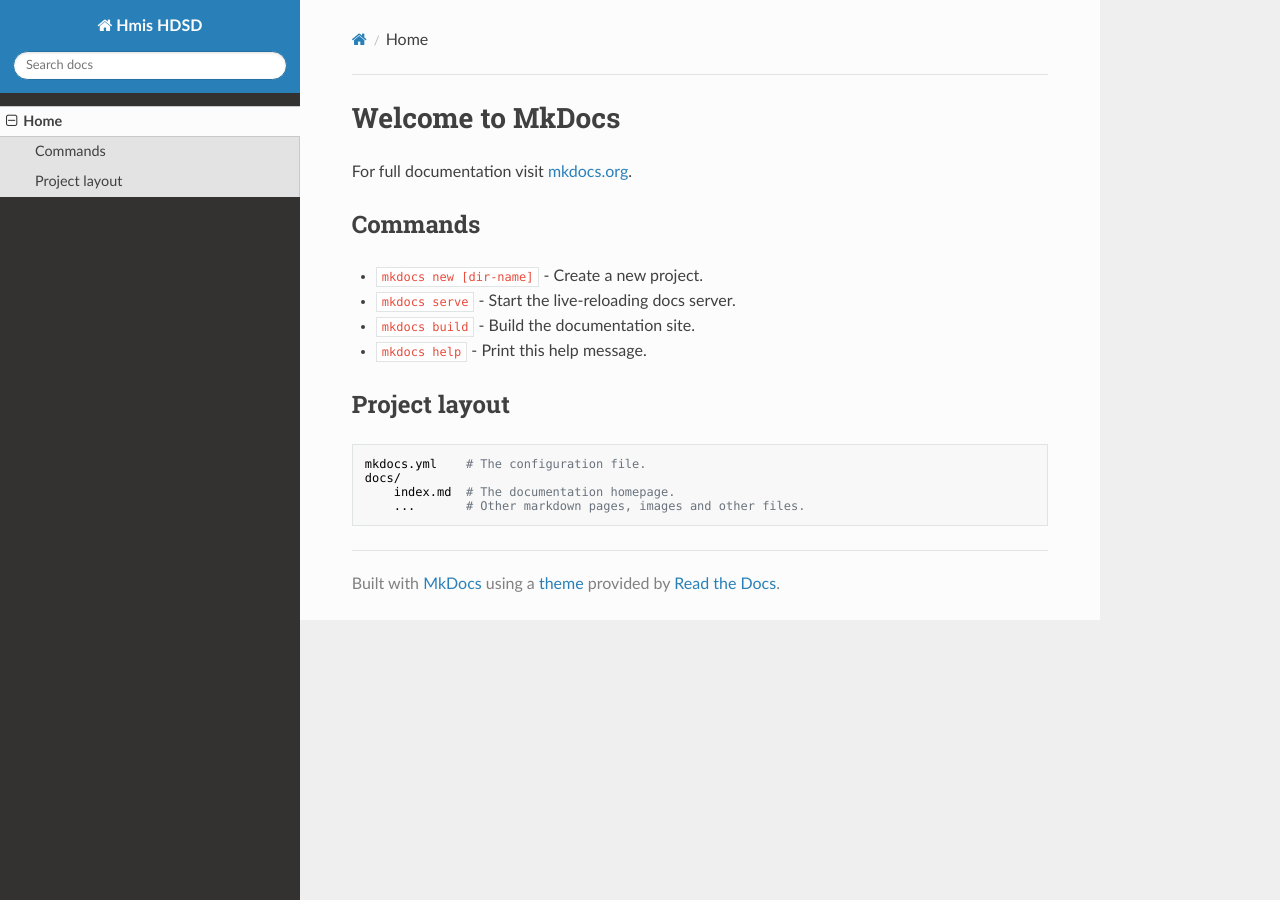
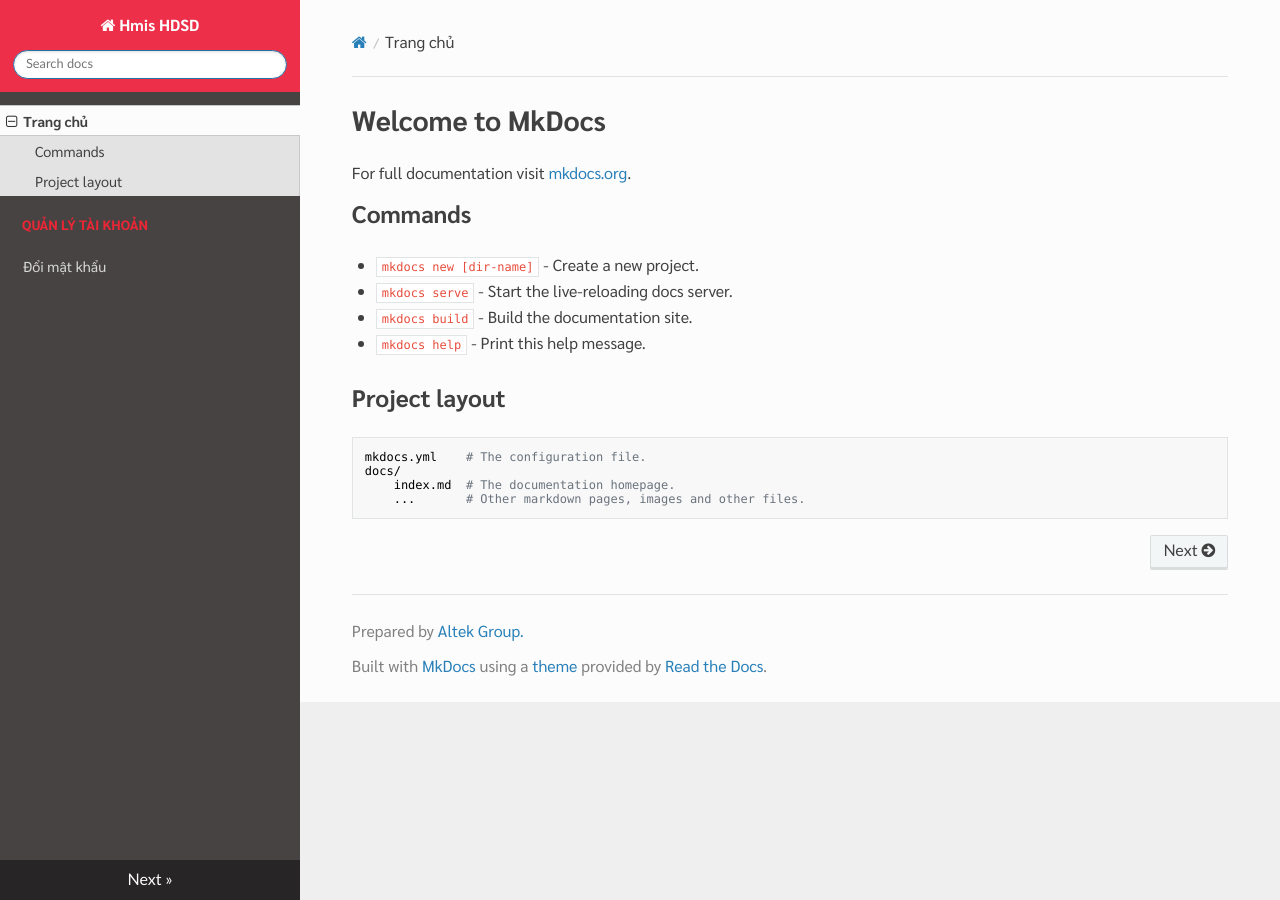
Before and after one commit to zFinnz/hmis_guide, an MkDocs documentation site: the page built from docs/index.md, in a window 1280 px wide. Built offline with MkDocs 1.6.1, drawn with Linux system fonts in a browser that asks for light colours; nearby versions of some CDN libraries; old or Windows-style settings are respelled for this version of MkDocs.

Commit message:
update guide

```diff
--- /dev/null
+++ b/docs/css/extra.css
@@ -0,0 +1,60 @@
+body {
+    font-family: "Sarabun",sans-serif !important;
+}
+
+@font-face {
+    font-family: "Sarabun";
+    src: url("../fonts/Sarabun-Regular.ttf") format("truetype");
+    font-weight: 400;
+  }
+  @font-face {
+    font-family: "Sarabun";
+    src: url("../fonts/Sarabun-Medium.ttf") format("truetype");
+    font-weight: 500;
+  }
+  @font-face {
+    font-family: "Sarabun";
+    src: url("../fonts/Sarabun-SemiBold.ttf") format("truetype");
+    font-weight: 600;
+  }
+h1, h2, .rst-content .toctree-wrapper p.caption, h3, h4, h5, h6, legend {
+    font-family: "Sarabun",sans-serif !important;
+}
+  @font-face {
+    font-family: "Sarabun";
+    src: url("../fonts/Sarabun-Bold.ttf") format("truetype");
+    font-weight: 700;
+  }
+
+p {
+    margin-bottom: 12px !important;
+}
+.wy-grid-for-nav .wy-nav-content-wrap .wy-nav-content {
+  max-width: 1024px !important;
+}
+.wy-side-nav-search {
+  background-color: #ED2F4A;
+}
+.wy-menu-vertical header, .wy-menu-vertical p.caption{
+  color: #EC2635;
+}
+.wy-nav-side {
+  background: #474343;
+}
+.wy-nav-top {
+  background: #2196F3;
+}
+/* .wy-menu-vertical header, .wy-menu-vertical p.caption{
+  color: #EC2635;
+  -webkit-text-fill-color: white;
+  -webkit-text-stroke-width: 1px;
+  -webkit-text-stroke-color: #EC2635;
+} */
+
+/* div.rst-content > div:first-child {
+  display: none;
+} */
+/*
+.rst-content img {
+  object-fit: none;
+} */
--- /dev/null
+++ b/docs/js/extra.js
@@ -0,0 +1,10 @@
+$(function() {
+  let divSideScroll = document.querySelector('div.wy-side-scroll');
+  let menuCurrent = document.querySelectorAll('a.reference.internal.current');
+  let divSearch = document.querySelector('div.wy-side-nav-search');
+  if (menuCurrent && menuCurrent.length > 0) {
+      divSideScroll.scrollTo({ left: 0, top: menuCurrent[0].offsetTop - divSearch.scrollHeight });
+  } else {
+      divSideScroll.scrollTo({ left: 0, top: 0 });
+  }
+})
--- a/mkdocs.yml
+++ b/mkdocs.yml
@@ -1,4 +1,14 @@
 site_name: Hmis HDSD
-pages:
-- Home: index.md
-theme: readthedocs
+nav:
+    - 'Trang chủ': 'index.md'
+    - 'Quản lý tài khoản':
+        - 'Đổi mật khẩu': 'setting/account.md'
+theme:
+    name: readthedocs
+    navigation_depth: 100
+    highlightjs: true
+extra_css:
+    - css/extra.css
+extra_javascript:
+    - js/extra.js
+copyright: Prepared by <a href="https://altek.vn/">Altek Group.</a>
```
Also changed, not shown: docs/setting/account.md (added, +10 -0 lines), docs/fonts/Sarabun-Bold.ttf (added), docs/fonts/Sarabun-BoldItalic.ttf (added), docs/fonts/Sarabun-ExtraBold.ttf (added), docs/fonts/Sarabun-ExtraBoldItalic.ttf (added), docs/fonts/Sarabun-ExtraLight.ttf (added), docs/fonts/Sarabun-ExtraLightItalic.ttf (added), docs/fonts/Sarabun-Italic.ttf (added), docs/fonts/Sarabun-Light.ttf (added), docs/fonts/Sarabun-LightItalic.ttf (added), docs/fonts/Sarabun-Medium.ttf (added), docs/fonts/Sarabun-MediumItalic.ttf (added), docs/fonts/Sarabun-Regular.ttf (added), docs/fonts/Sarabun-SemiBold.ttf (added), 3 more files.
